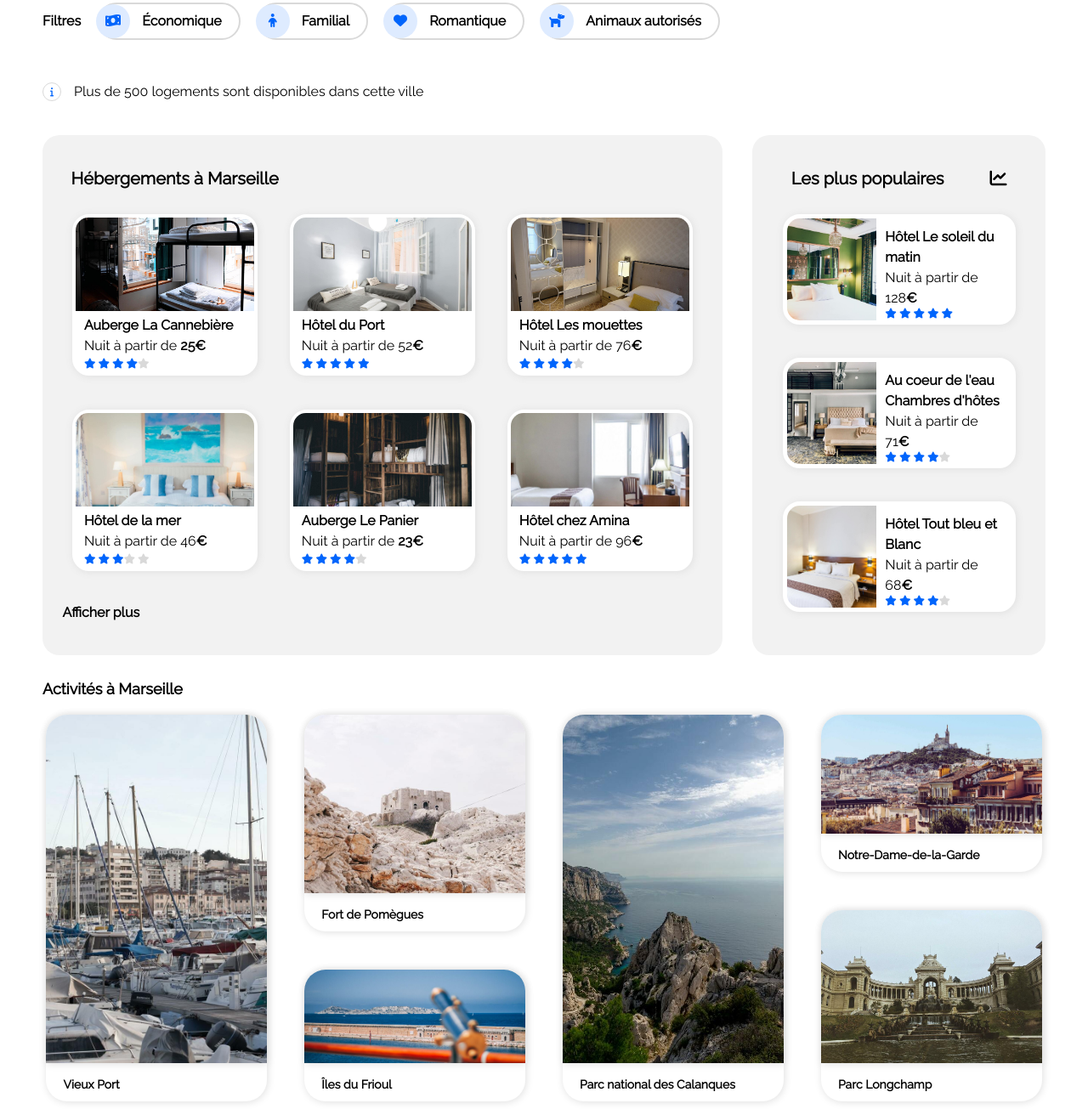
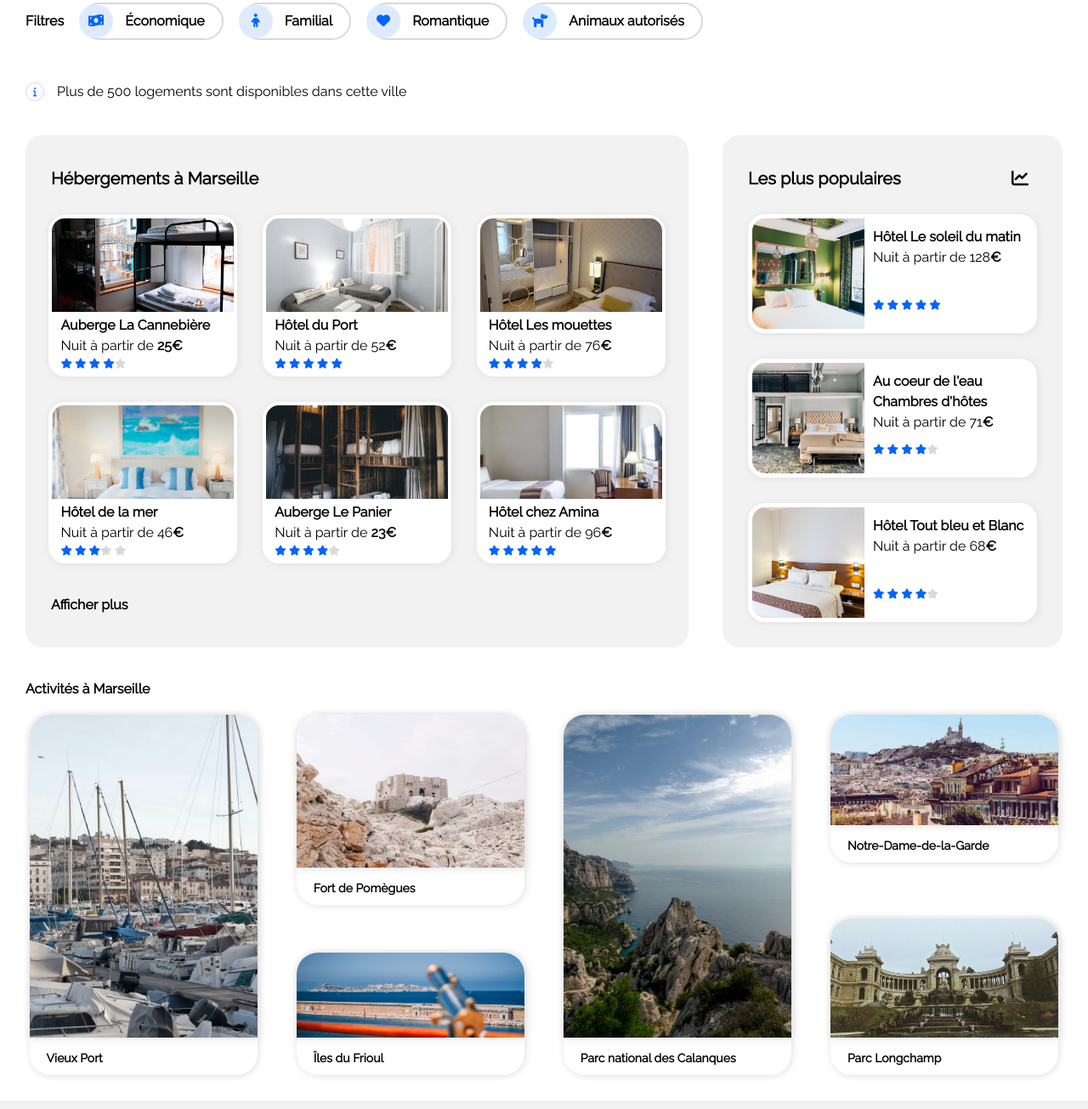
Before and after one commit to michaelaboctario/MihaelaBucatariu_2_30122021, a plain HTML site: page index.html in a window 1280 px wide. Shown: the part 295-1600 px from the top of the page at 85% size. Drawn offline with Linux system fonts and the light colour scheme.

Commit message:
fixes padding and gap

```diff
--- a/css/style.css
+++ b/css/style.css
@@ -21,6 +21,8 @@ body {
 
 *, *:before, *:after {
     box-sizing: border-box;
+    -moz-box-sizing: border-box;
+    -webkit-box-sizing: border-box;
     margin: 0;
     padding: 0;
   }
@@ -57,17 +59,18 @@ img {
 
 .container {
     width: 100%;
-    padding: 0px 50px;
+    padding: 0px 30px;
 }
 
 /* nav */
 
 .nav-menu {
     margin-left: auto;
+    margin-right: 40px;
 }
 
 .menu-item {
-    margin: 0 15px;
+    margin: 0 30px;
 }
 
 .menu-item:hover {
@@ -211,7 +214,7 @@ img {
 .page-accommodation-destination {
     margin-top: 20px;
     display: flex;
-    column-gap: 3%;
+    gap: 40px;
 }
 
 .accommodation-destination {
@@ -222,7 +225,6 @@ img {
     justify-content: flex-start;
     border-radius: 20px;
     width: 70%;
-    padding: 0 2%;
     margin-top: 20px;
 }
 
@@ -231,7 +233,8 @@ img {
     flex-wrap: wrap;
     justify-content: center;
     width: 100%;
-    gap: 40px 5%;
+    gap: 30px;
+    padding: 0 1%;
 }
 
 .card-hotel {
@@ -293,6 +296,7 @@ h3 {
     font-size: 16px;
     font-weight: bold;
     padding: 40px 0px;
+    margin-left: 30px;
 }
 
  /*POPULARS HOSTINGS */
@@ -303,15 +307,15 @@ h3 {
     flex-direction: column;
     border-radius: 20px;
     width: 30%;
-    min-width: 200px;
-    padding: 0 3%;
+    min-width: 400px;
+    padding: 0px 30px 30px 30px;
     margin-top: 20px;
 }
 
 .accommodation-destination h2 {
     font-size: 20px;
     font-weight: bold;
-    margin: 40px 0 30px 10px;
+    margin: 40px 0 30px 30px;
 }
 
 .popular-hosting h2 {
@@ -319,21 +323,22 @@ h3 {
     justify-content: space-between;
     font-size: 20px;
     font-weight: bold;
-    margin: 40px 0px 30px 10px;
+    margin: 40px 0px 30px 0px;
 }
 
 .card-popular-hosting {
     display:flex;
     flex-direction: column;
     width: 100%;
-    row-gap: 10%;
-    column-gap: 10%;
+    min-width: 280px;
+    gap: 30px;
     justify-content: flex-start;
+
 }
 
 .card-popular-hotel {
-    min-width: 200px;
-    height: 130px;
+    min-width: 240px;
+    height: 140px;
     background-color:  var(--main-bg-light-color);
     border: 5px solid var(--main-bg-light-color);
     border-radius: 20px;
@@ -348,7 +353,7 @@ h3 {
 .card-popular-hotel img {
     width: 40%;
     height: 30%;
-    min-height: 120px;
+    min-height: 130px;
     border-radius: 15px 0 0 15px;
     object-fit: cover;
     flex-shrink: 0;
@@ -378,7 +383,7 @@ h3 {
 /* ACTIVITIES IN MARSEILLE SECTION */
 
 .page-activity {
-    margin-top: 20px;
+    margin-top: 40px;
 }
 
 .card-activity {
@@ -389,7 +394,7 @@ h3 {
 }
 
 .page-activity h2 {
-    font-size: 18px;
+    font-size: 16px;
     font-weight: bold;
     margin: 30px 30px 20px 0px;
 }
@@ -431,23 +436,23 @@ h3 {
 }
 
 .card-one img {
-   height: 410px;
+    height: 380px;
  }
 
  .card-group-one img{
-   height: 210px;
+    height: 180px;
  }
 
  .card-group-two img {
-   height: 110px;
+    height: 100px;
  }
 
  .card-group-three img{
-   height: 140px;
+    height: 130px;
  }
 
  .card-group-four img{
-   height: 180px;
+    height: 140px;
  }
 
 /* FOOTER */
@@ -492,11 +497,15 @@ footer li {
     }
 
     .container {
-        padding: 0 20px;
+        padding: 0;
     }
 
     main {
         margin: 0;
+    }
+
+    .search, .filter-container, .info {
+        margin: 20px;
     }
 
     .nav-menu {
@@ -557,13 +566,17 @@ footer li {
         padding: 0px 30px;
     }
 
+    .card-accommodation-destination {
+        gap: 16px;
+    }
+
     .accommodation-destination h2 {
         margin: 30px 0px 20px 0px;
     }
 
     .popular-hosting {
         width: 100%;
-        padding: 0 30px 30px;
+        padding: 0 16px 30px;
         border-radius: 0px;
     }
 
@@ -589,7 +602,7 @@ footer li {
         width: 100%;
         flex-direction: column;
         padding: 0px 30px;
-        gap: 40px;
+        gap: 30px;
         justify-content: start;
     }
 
@@ -600,11 +613,11 @@ footer li {
 
     .card-group {
         justify-content: start;
-        gap: 40px;
+        gap: 30px;
      }
 
     .card-one img, .card-group-one img, .card-group-two img {
-        height: 180px;
+        height: 150px;
     }
 
     footer {
```
Lines whose indentation alone changed are shown as unchanged.
